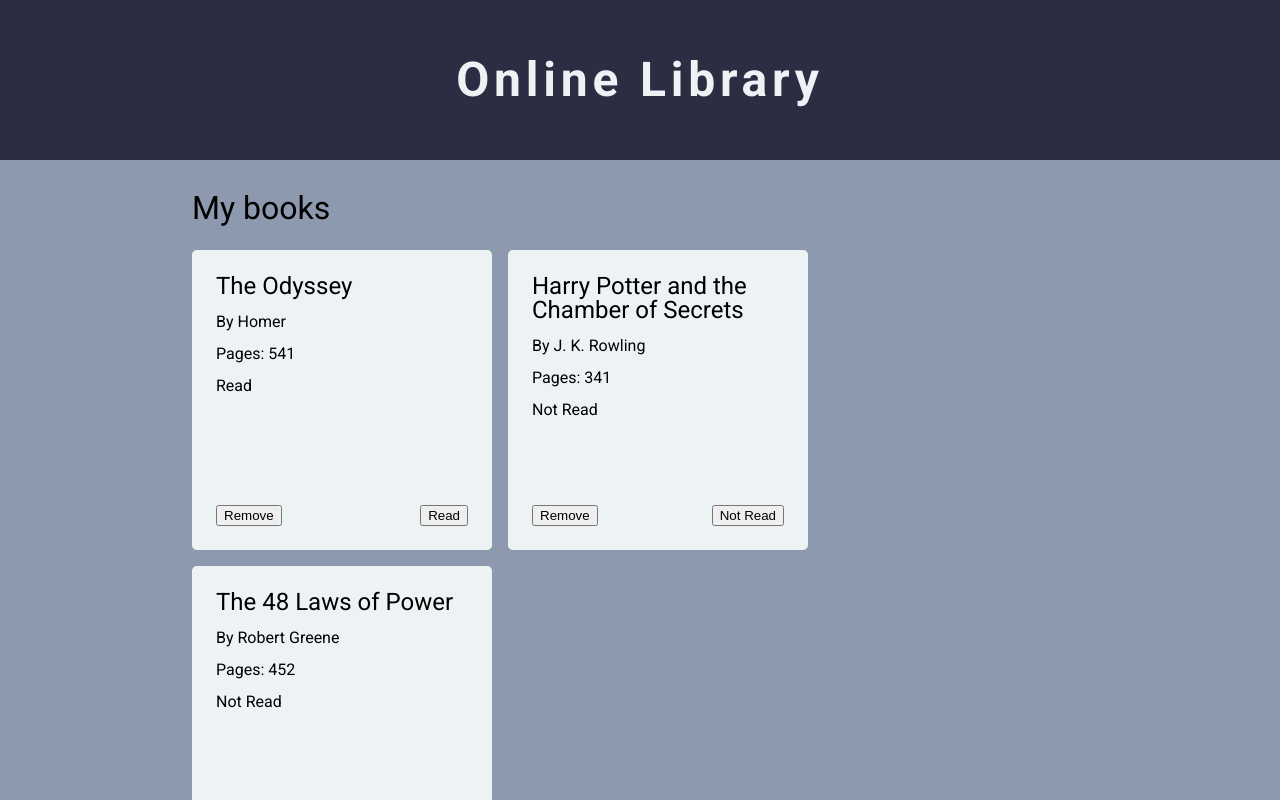
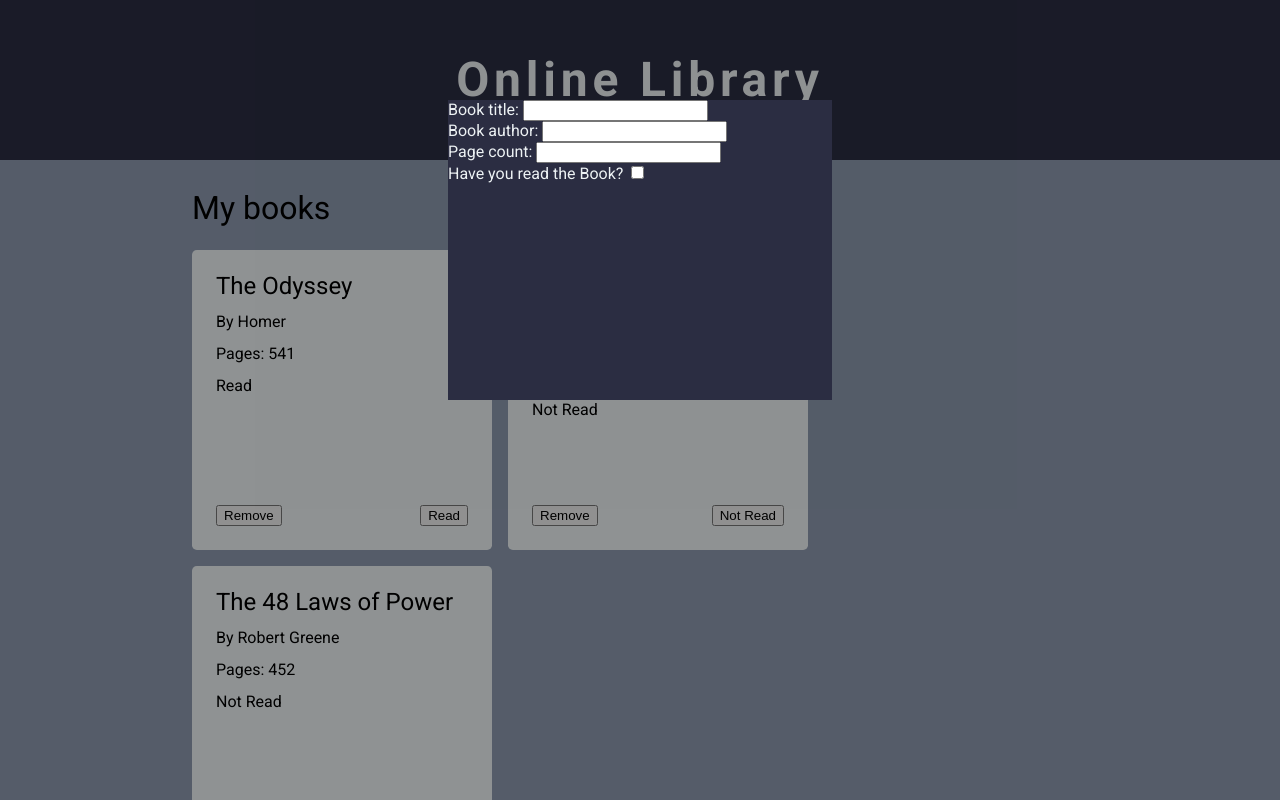
Before and after one commit to MahmoudTalass/library, a plain HTML site: page index.html in a window 1280 px wide. Shown: the top 800 px of the page. Drawn offline with Linux system fonts and the light colour scheme.

Commit message:
Style the form modal
Make it appear on top of the rest of the page using css.

```diff
--- a/assets/css/styles.css
+++ b/assets/css/styles.css
@@ -10,7 +10,6 @@ body {
    font-family: "Roboto", sans-serif;
    background-color: var(--theme-color3);
 }
-
 
 /* Header Styling */
 
@@ -25,7 +24,6 @@ header {
    color: var(--theme-color1);
    letter-spacing: 0.3rem;
 }
-
 
 /* Main styling */
 
@@ -59,7 +57,7 @@ main {
    flex-direction: column;
    justify-content: space-between;
    padding: 1.5rem;
-    border-radius: .3rem;
+   border-radius: 0.3rem;
    height: 300px;
 }
 
@@ -77,3 +75,27 @@ main {
    display: flex;
    justify-content: space-between;
 }
+
+
+/* Add new book modal styling */
+
+.form-modal {
+   display: block;
+   position: fixed;
+   background-color: rgba(0, 0, 0, 0.4);
+   width: 100%;
+   height: 100%;
+   left: 0;
+   top: 0;
+   overflow: auto;
+   z-index: 1;
+}
+
+.add-book-form {
+    color: var(--theme-color1);
+    background-color: var(--theme-color2);
+    width: 30%;
+    min-height: 300px;
+    margin: auto;
+    margin-top: 100px;
+}
```
Lines whose indentation alone changed are shown as unchanged.
